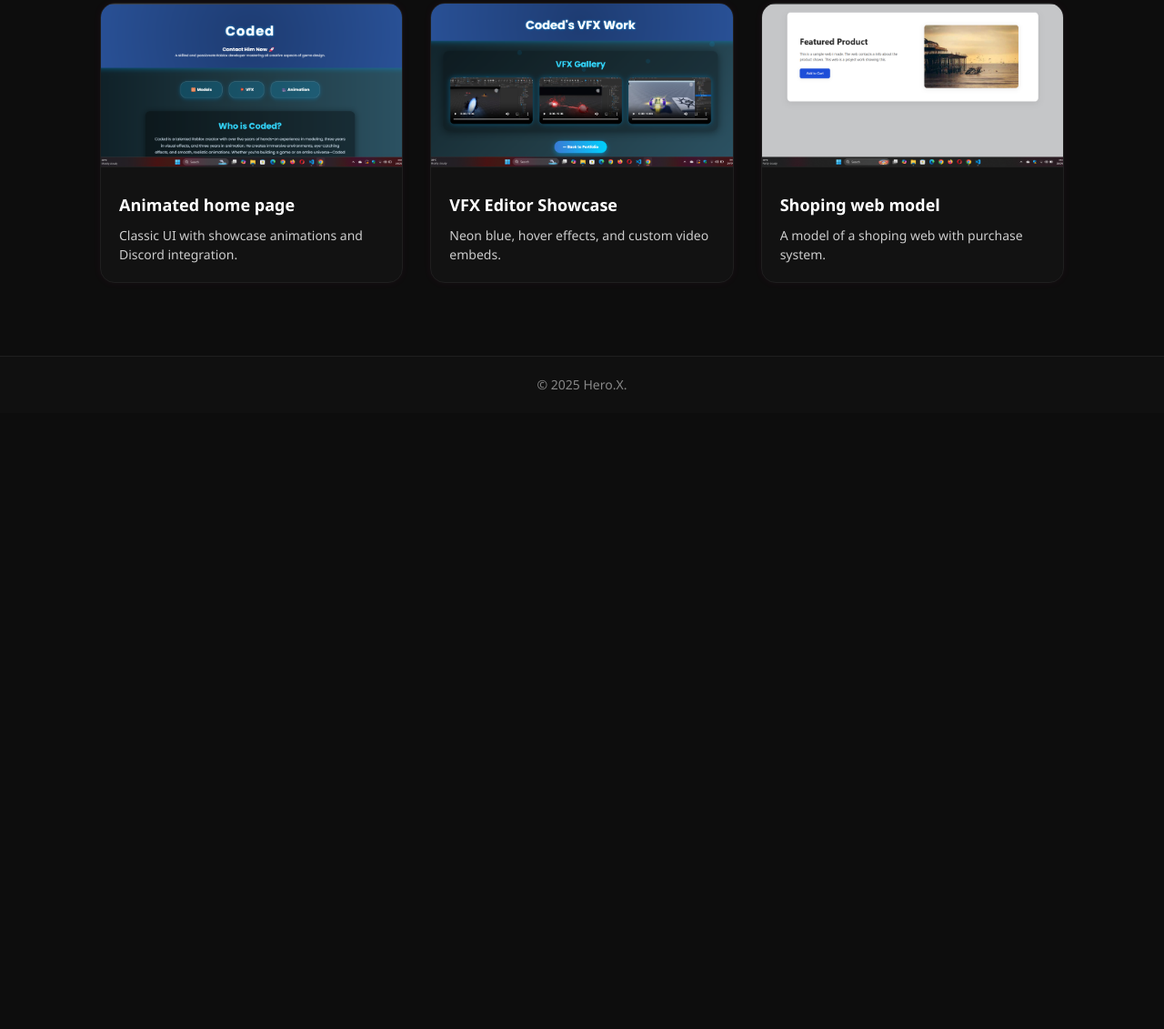
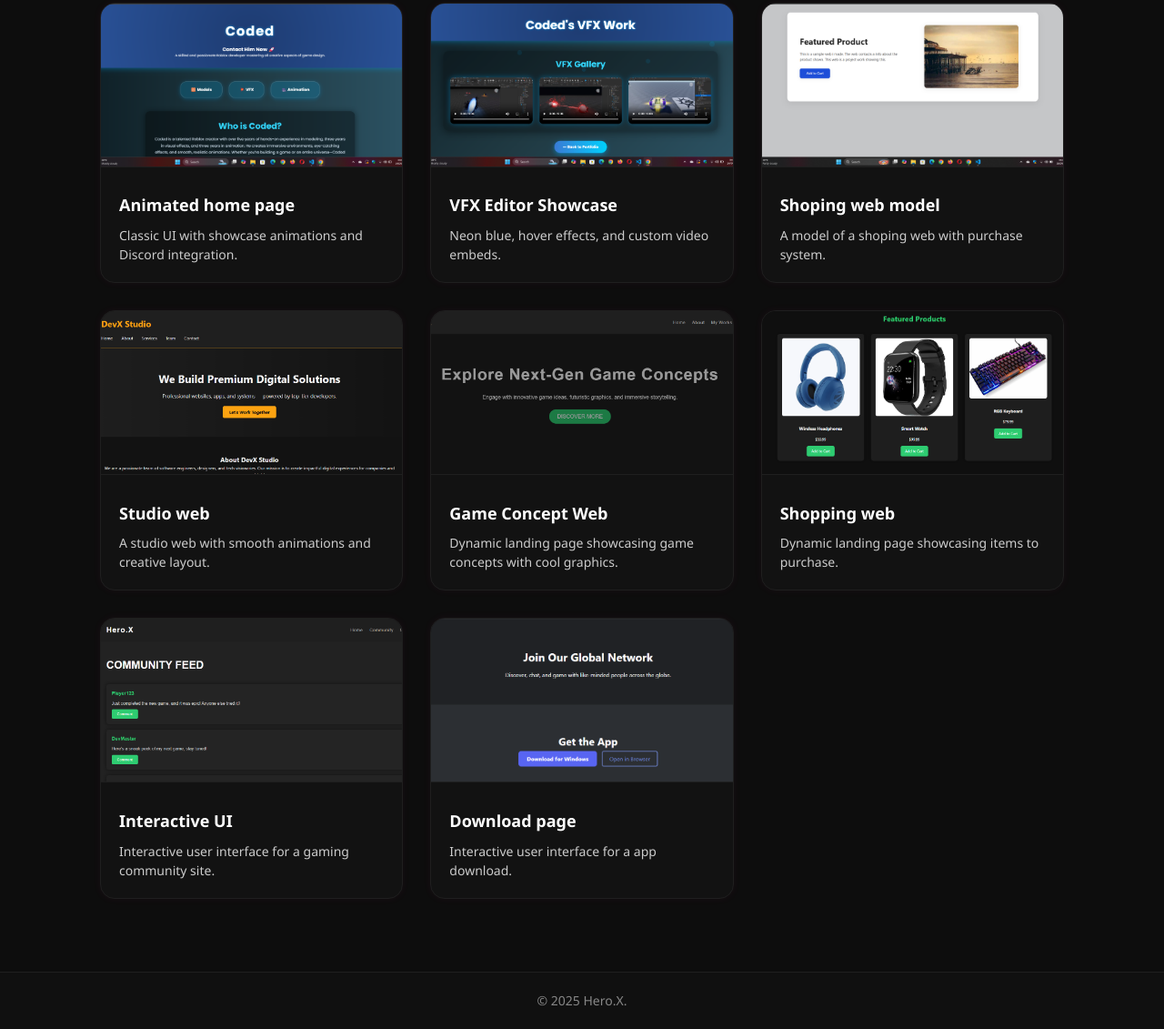
Before and after one commit to iamHeroXD/hero-x-portfolio, a plain HTML site: page works.html in a window 1280 px wide. Shown: the part 322-1453 px from the top of the page at 91% size. Before the commit the page ends 800 px from the top, so only its background shows below. Drawn offline with Linux system fonts and the light colour scheme.

Commit message:
works.html

```diff
--- a/works.html
+++ b/works.html
@@ -59,6 +59,46 @@
             <p>A model of a shoping web with purchase system.</p>
           </div>
         </div>
+        <!-- Work Sample 4 -->
+        <div class="work-card">
+          <img src="23.04.2025_18.50.57_REC.png" alt="Work Sample 4">
+          <div class="card-info">
+            <h2>Studio web</h2>
+            <p>A studio web with smooth animations and creative layout.</p>
+          </div>
+        </div>
+        <!-- Work Sample 5 -->
+        <div class="work-card">
+          <img src="23.04.2025_19.09.34_REC.png" alt="Work Sample 5">
+          <div class="card-info">
+            <h2>Game Concept Web</h2>
+            <p>Dynamic landing page showcasing game concepts with cool graphics.</p>
+          </div>
+        </div>
+        <!-- Work Sample 6 -->
+        <div class="work-card">
+          <img src="112.png" alt="Work Sample 6">
+            <div class="card-info">
+              <h2>Shopping web</h2>
+              <p>Dynamic landing page showcasing items to purchase.</p>
+            </div>
+        </div>
+        <!-- Work Sample 7 -->
+        <div class="work-card">
+          <img src="12.png" alt="Work Sample 7">
+          <div class="card-info">
+            <h2>Interactive UI</h2>
+            <p>Interactive user interface for a gaming community site.</p>
+          </div>
+        </div>
+        <!-- Work Sample 8 -->
+        <div class="work-card">
+          <img src="discord11.png" alt="Work Sample 8">
+            <div class="card-info">
+              <h2>Download page</h2>
+              <p>Interactive user interface for a app download.</p>
+            </div>
+        </div>
       </div>
     </div>
   </section>
```
